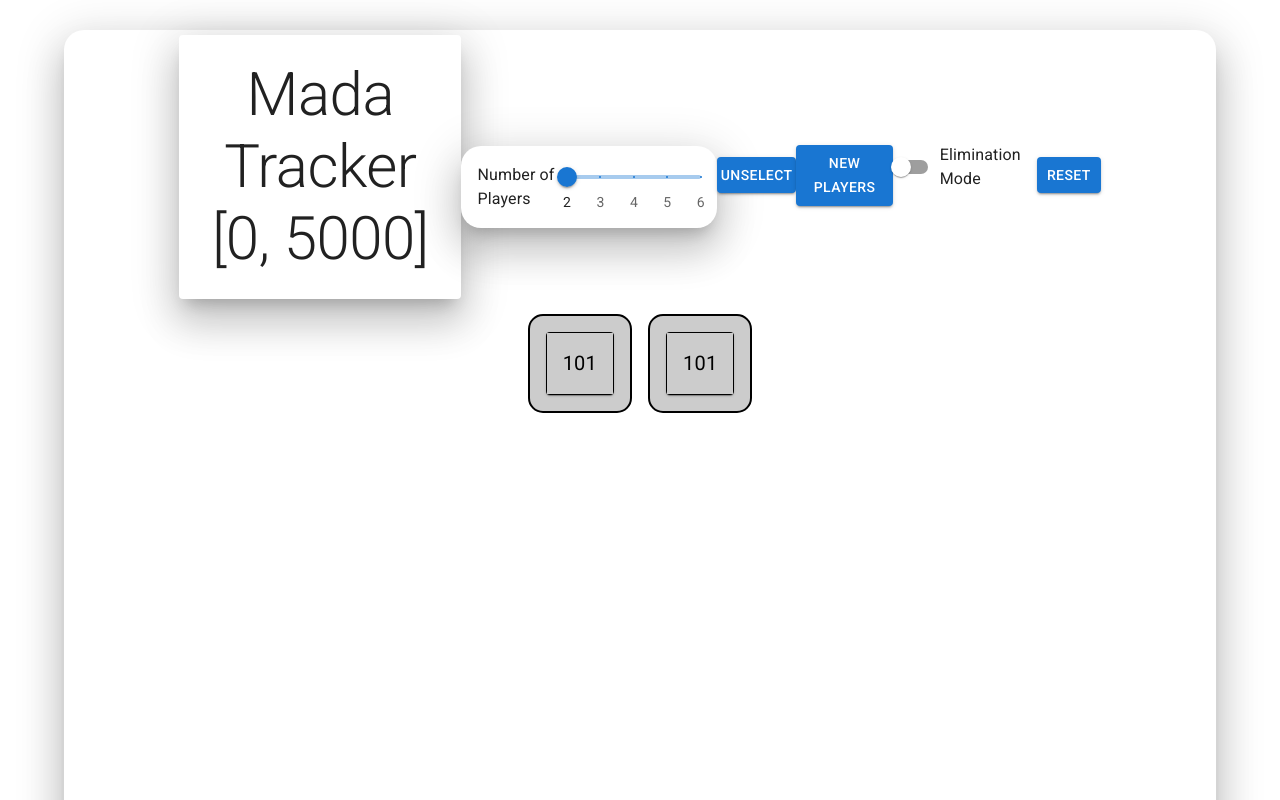
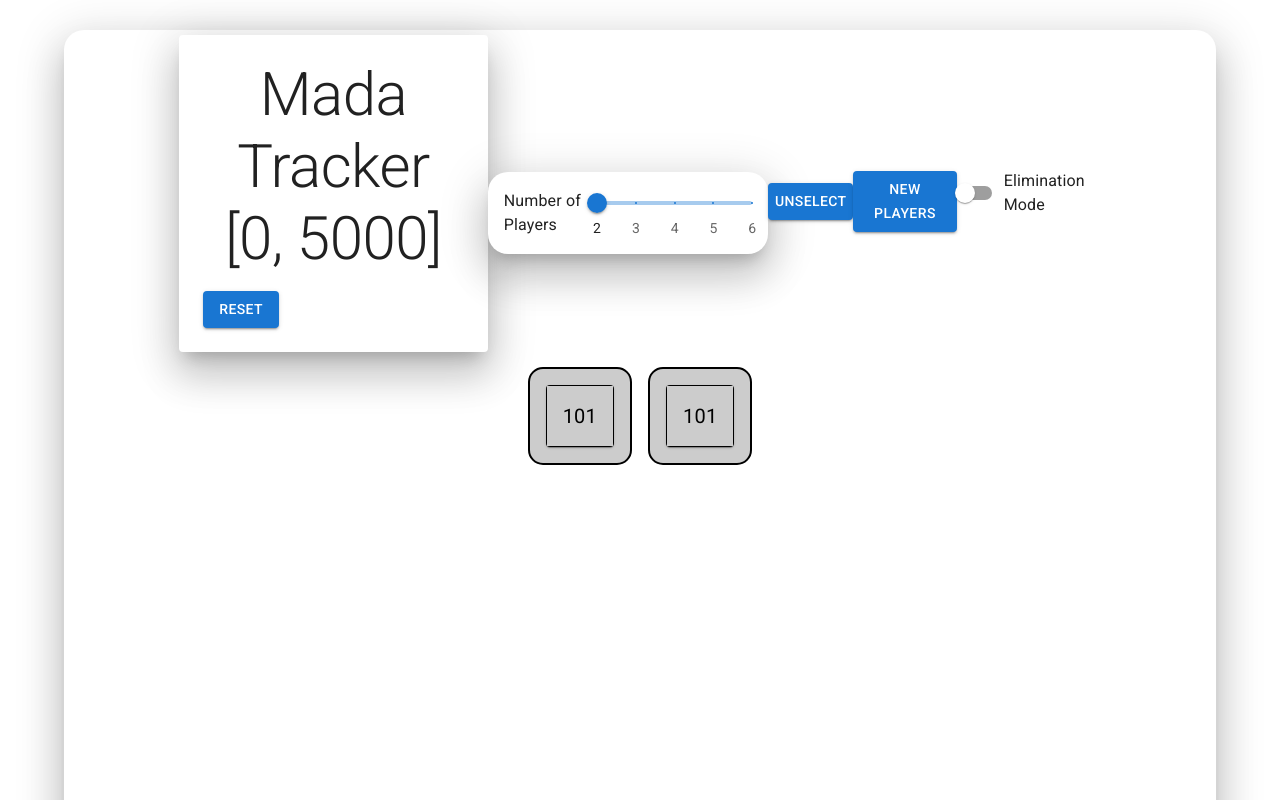
Before and after one commit to adnanian/mada-tracker, a React (Vite) app: page / in a window 1280 px wide. Shown: the top 800 px of the page. Built offline with nearby package versions, Linux system fonts and the light colour scheme.

Commit message:
Fix game reset

```diff
--- a/src/App.jsx
+++ b/src/App.jsx
@@ -67,6 +67,7 @@ function App() {
     setPlayerInfo(playerInfo.map((player) => {
       return { ...player, position: INITIAL_POSITION, score: 0 }
     }));
+    setSelectedPlayer(null);
   }
 
   const playerCards = playerInfo.map((player) => {
@@ -118,7 +119,7 @@ function App() {
           width: '80%'
 
         }}>
-          <Range />
+          <Range onResetGame={resetGame} />
           <PlayerSizeAdjustor numberOfPlayers={playerSize} onChange={handlePlayerSizeChange} />
           <Button
             onClick={() => handlePlayerSelection(null)}
@@ -135,13 +136,7 @@ function App() {
             New Players
           </Button>
           <ModeSwitch />
-          <Button
-            onClick={resetGame}
-            variant='contained'
-            sx={{ marginTop: 2 }}
-          >
-            Reset
-          </Button>
+
         </Box>
         <Box sx={{
           flexDirection: 'row',
--- a/src/components/Range.jsx
+++ b/src/components/Range.jsx
@@ -1,9 +1,17 @@
-import { Card, Typography } from "@mui/material"
+/* eslint-disable react/prop-types */
+import { Card, Typography, Button } from "@mui/material"
 import { MadaContext } from "../context"
 import { useContext } from "react";
+import { INITIAL_LOWER_BOUND, INITIAL_UPPER_BOUND } from "../constants";
 
-export default function Range() {
-    const { lowerBound, upperBound } = useContext(MadaContext);
+export default function Range({ onResetGame }) {
+    const { lowerBound, setLowerBound, upperBound, setUpperBound } = useContext(MadaContext);
+
+    function handleReset() {
+        setLowerBound(INITIAL_LOWER_BOUND);
+        setUpperBound(INITIAL_UPPER_BOUND);
+        onResetGame();
+    }
 
     return (
         <Card elevation={24} sx={{ padding: 3 }}>
@@ -13,6 +21,13 @@ export default function Range() {
             <Typography variant='h2' component='h2'>
                 {`[${lowerBound}, ${upperBound}]`}
             </Typography>
+            <Button
+                onClick={handleReset}
+                variant='contained'
+                sx={{ marginTop: 2 }}
+            >
+                Reset
+            </Button>
         </Card>
     )
 };
```
